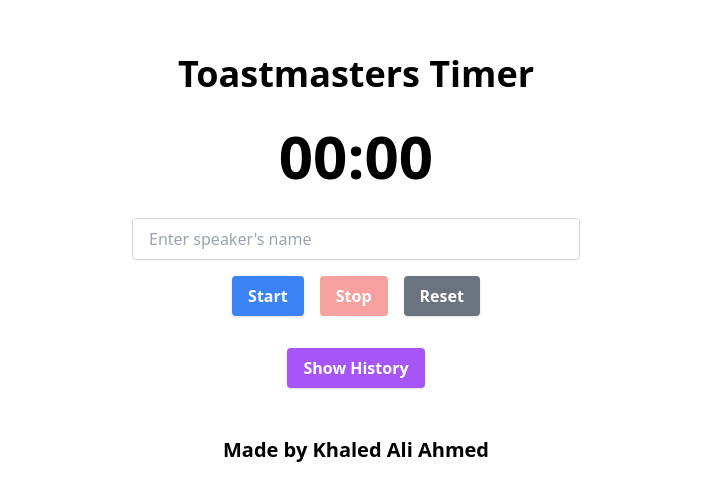
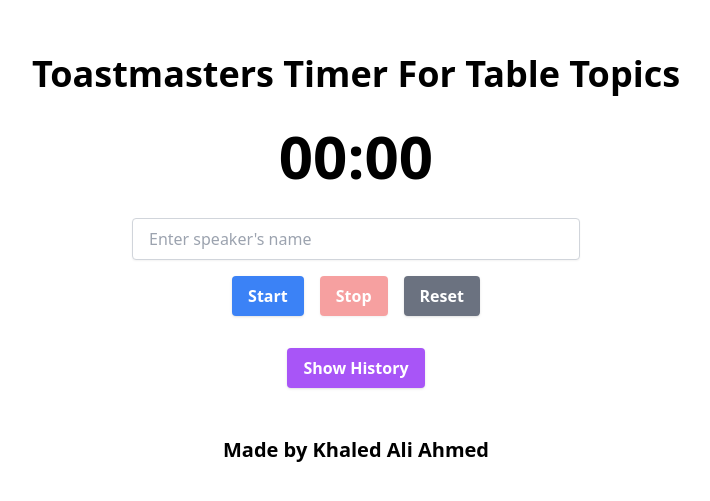
Before and after one commit to Engineered0/Toastmasters-Timer-2, a React (Vite) app: page / in a window 1280 px wide. Shown: the part 141-642 px from the top of the page, without its empty margins (284-994 px from the left). Built offline with nearby package versions, Linux system fonts and the light colour scheme.

Commit message:
Update App.tsx

```diff
--- a/src/App.tsx
+++ b/src/App.tsx
@@ -83,7 +83,7 @@
 
   return (
     <div className="flex flex-col items-center justify-center min-h-screen p-6" style={{ backgroundColor }}>
-      <h1 className="text-4xl font-bold mb-8 text-center">Toastmasters Timer</h1>
+      <h1 className="text-4xl font-bold mb-8 text-center">Toastmasters Timer For Table Topics</h1>
 
       {/* Timer visibility toggle */}
       {isTimerVisible && (
```
